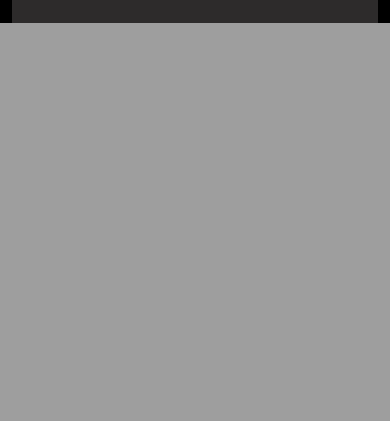
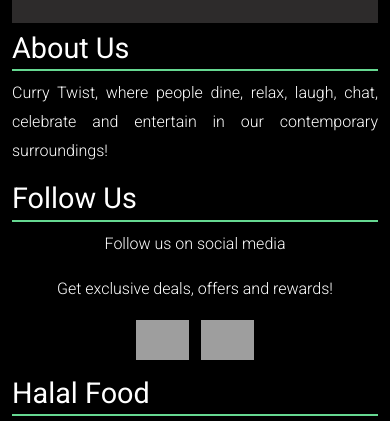
Before and after one commit to Syed-72/thesilkorganic, a PHP site: page /home.php in a window 390 px wide. Shown: the part 3401-3822 px from the top of the page. Before the commit the page ends 3424 px from the top, so only its background shows below. Run offline with PHP 8.4, Linux system fonts and the light colour scheme; some libraries are stand-ins or nearby versions; grey boxes are pictures that could not be loaded.

Commit message:
Update home.php

```diff
--- a/home.php
+++ b/home.php
@@ -294,3 +294,71 @@
 //</script>';
 //?>
 -->
+
+
+  <div class="container back-b">
+    <div class="row pt-2 back-b">
+      <div class="col-md-12">
+        <div class="row">
+
+          <div class="col-md-3">
+
+            <h2 class="pb-1" style="border-bottom: solid 2px #66d891;"><b>About Us</b></h2>
+
+            <p> Curry Twist, where people dine, relax, laugh, chat, celebrate and entertain in our contemporary
+              surroundings! </p>
+
+          </div>
+
+          <div class="col-md-6 pb-3">
+
+            <h2 class="pb-1" style="border-bottom: solid 2px #66d891;"><b>Follow Us</b></h2>
+
+            <p class="text-center">Follow us on social media</p>
+            <p class="text-center">Get exclusive deals, offers and rewards!</p>
+
+            <div class="text-center">
+
+              <a href="https://www.facebook.com/CurryTwistRistorante/">
+                <img style="height: 40px; padding-right: 1%;" src="./images/facebook.png" alt="Facebook"></a>
+
+              <a href="https://www.instagram.com/currytwist_ristorante_indiano/">
+                <img style="height: 40px; padding-left: 1%;" src="./images/instagram.png" alt="instagram"></a>
+
+            </div>
+
+          </div>
+
+          <div class="col-md-3 pb-3">
+
+            <h2 class="pb-1" style="border-bottom: solid 2px #66d891;"><b>Halal Food</b></h2>
+
+            <center><img style="height: 120px; padding-right: 1%;" src="./images/halal.png" alt="We serve halal food">
+            </center>
+
+          </div>
+
+        </div>
+      </div>
+    </div>
+  </div>
+
+  <div class="container back-w">
+    <div class="row">
+      <footer class="container mt-4">
+
+        <p> Copyright &copy; CURRY TWIST <script>document.write(new Date().getFullYear())</script></p>
+
+      </footer>
+
+    </div>
+  </div>
+
+  <!╌ scripts to load jquery and bootstrap javascript ╌>
+    <script type="text/javascript" src=".\node_modules\jquery\dist\jquery.min.js"></script>
+    <script type="text/javascript" src=".\node_modules\bootstrap\dist\js\bootstrap.min.js"></script>
+    <script src="./node_modules/lightbox2/dist/js/lightbox.min.js"></script>
+
+</body>
+
+</html>
```
